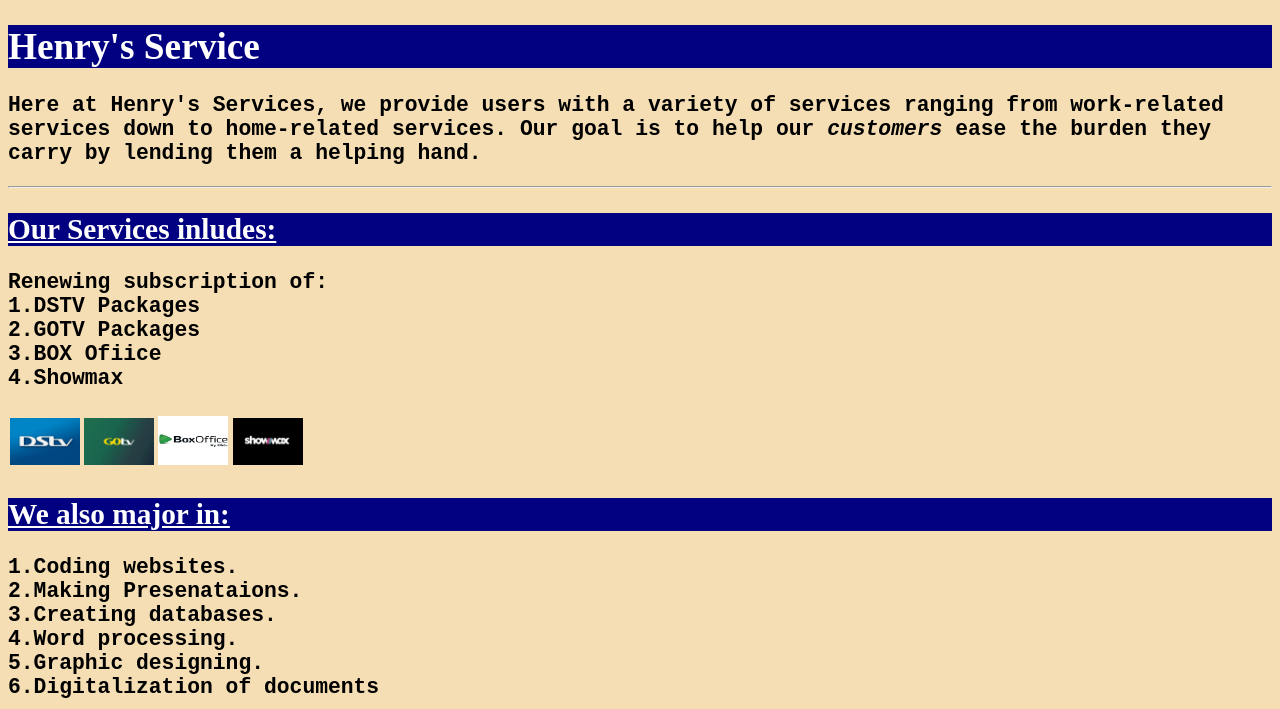
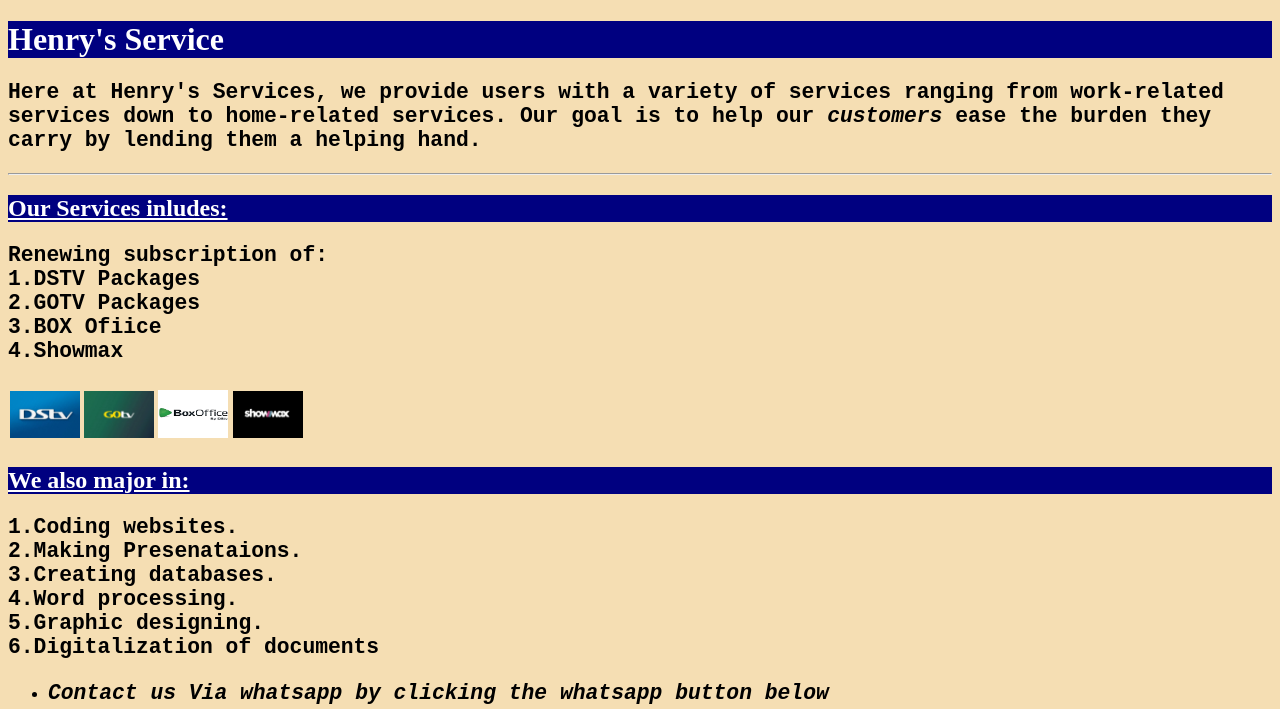
Before and after one commit to 1amHex/Henry-Service, a plain HTML site: page index.html in a window 1280 px wide. Shown: the top 709 px of the page. Drawn offline with Linux system fonts and the light colour scheme.

Commit message:
Update Style.css

```diff
--- a/Style.css
+++ b/Style.css
@@ -1,12 +1,12 @@
 h1 {
     background-color: navy;
     color:white ;
-    font-size: 28pt;
+
 }
 h2 {
     background-color: navy;
     color:white ;
-    font-size: 22pt;
+
 }
 body {
     background: wheat;
```
